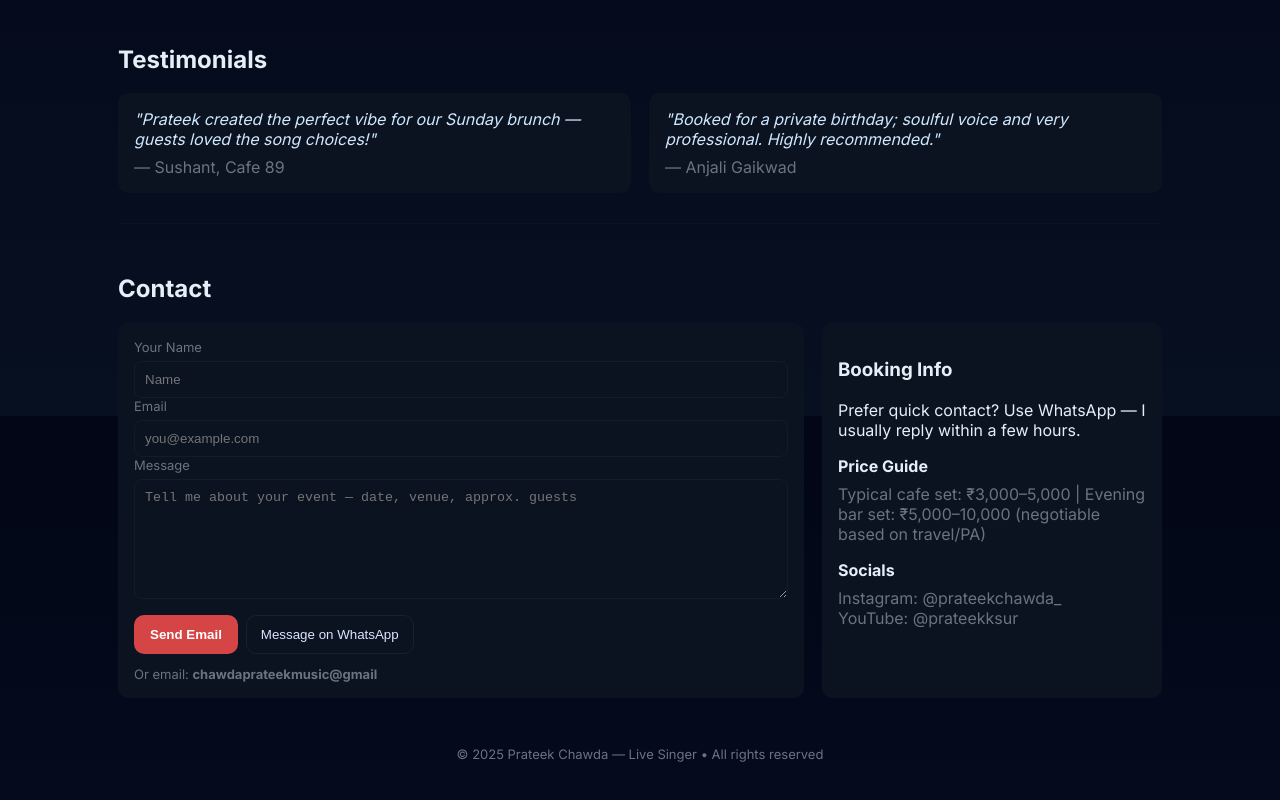
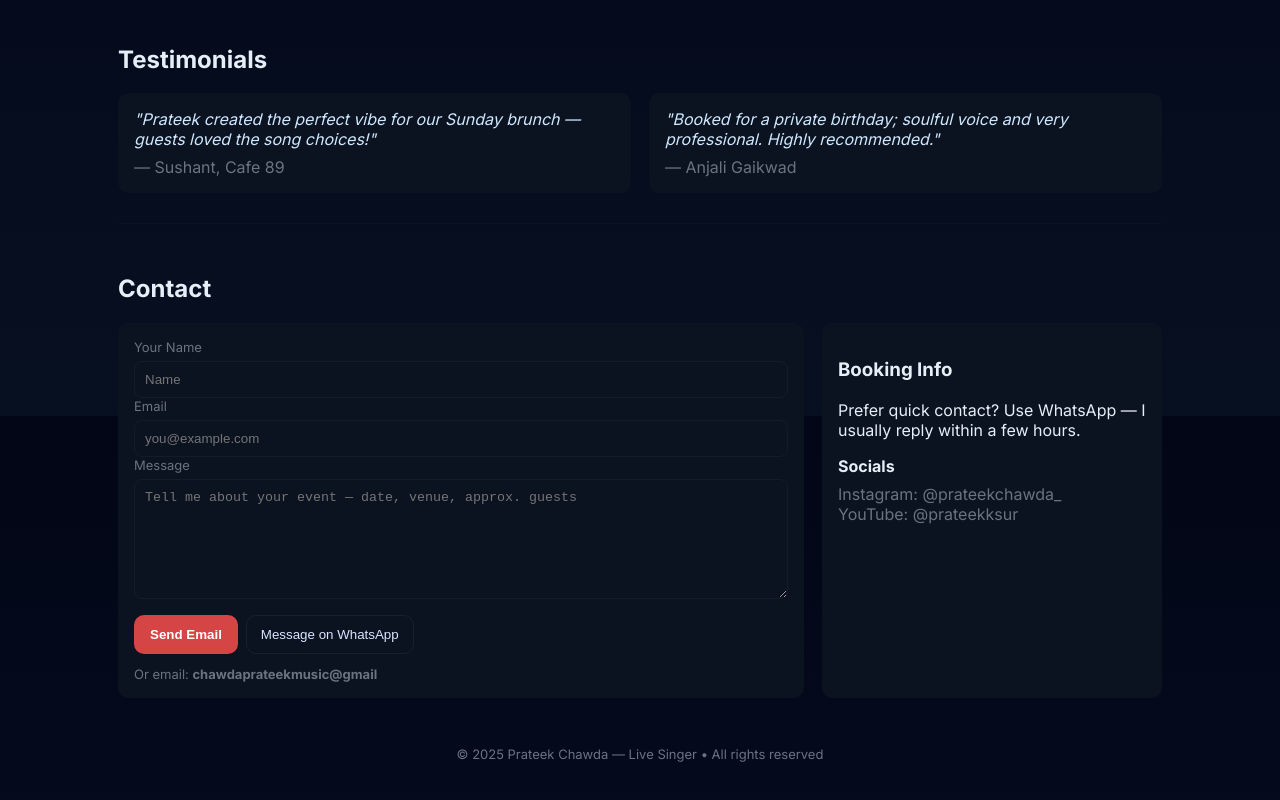
Before and after one commit to prateekmusic/prateekmusical, a plain HTML site: page index.html in a window 1280 px wide. Shown: the part 1984-2784 px from the top of the page. Drawn offline with nearby package versions, Linux system fonts and the light colour scheme; a script that the page names is missing.

Commit message:
Add files via upload

```diff
--- a/index.html
+++ b/index.html
@@ -273,10 +273,6 @@
           <div class="card">
             <h3>Booking Info</h3>
             <p class="small">Prefer quick contact? Use WhatsApp — I usually reply within a few hours.</p>
-            <div style="margin-top:12px">
-              <div style="font-weight:700">Price Guide</div>
-              <div style="color:var(--muted);margin-top:8px">Typical cafe set: ₹3,000–5,000 | Evening bar set: ₹5,000–10,000 (negotiable based on travel/PA)</div>
-            </div>
 
             <div style="margin-top:16px">
               <div style="font-weight:700">Socials</div>
```
